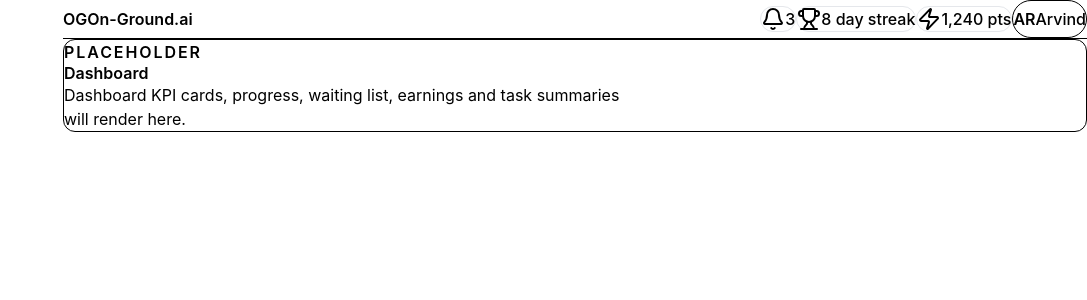
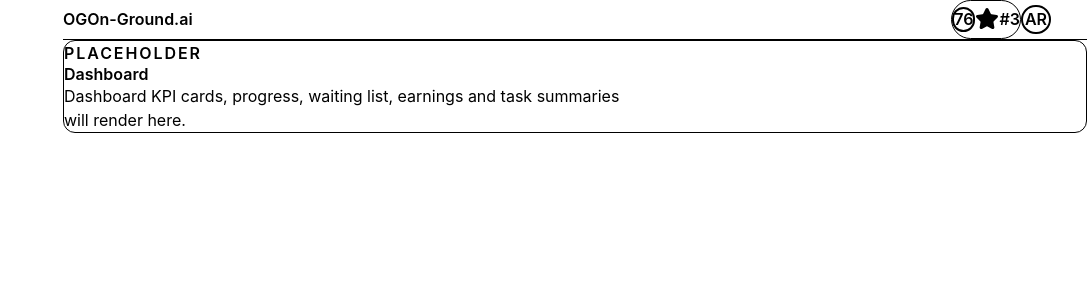
Before and after one commit to Sivaani-Janaswamy/oga-callcentre-app, a React (Vite) app: page /dashboard in a window 1280 px wide. Shown: the top 300 px of the page, without its empty margins (193-1280 px from the left). Built offline with nearby package versions, Linux system fonts and the light colour scheme.

Commit message:
style(shell): add menu button and score ring to top bar

```diff
--- a/src/components/shell/TopBar.tsx
+++ b/src/components/shell/TopBar.tsx
@@ -1,8 +1,14 @@
-import { Bell, Trophy, Zap } from 'lucide-react';
+import { Bell, Menu, Star } from 'lucide-react';
+import { getCurrentAgent, getDashboard } from '../../services/api';
 import { Avatar } from '../ui/Avatar';
-import { Badge } from '../ui/Badge';
+import { useAsync } from '../../hooks/useAsync';
+
+const EMPTY_DEPS: unknown[] = [];
 
 export function TopBar(): JSX.Element {
+  const { data: agentData } = useAsync(getCurrentAgent, EMPTY_DEPS);
+  const { data: dashboardData } = useAsync(getDashboard, EMPTY_DEPS);
+
   return (
     <header className="flex items-center justify-between border-b border-border bg-card px-6 py-4">
       <div className="flex items-center gap-3">
@@ -15,20 +21,31 @@ export function TopBar(): JSX.Element {
       </div>
 
       <div className="flex items-center gap-3">
-        <Badge tone="danger" className="gap-1">
-          <Bell className="h-3 w-3" />3
-        </Badge>
-        <Badge tone="success" className="gap-1">
-          <Trophy className="h-3 w-3" />8 day streak
-        </Badge>
-        <Badge tone="purple" className="gap-1">
-          <Zap className="h-3 w-3" />
-          1,240 pts
-        </Badge>
-        <div className="flex items-center gap-2 rounded-full border border-border bg-card-soft px-2 py-1.5">
-          <Avatar initials="AR" size="sm" />
-          <span className="text-12 font-medium text-text">Arvind</span>
+        <div className="relative flex h-9 w-9 items-center justify-center rounded-full bg-danger text-white">
+          <Bell className="h-4 w-4" />
+          <span className="absolute right-1 top-1 h-2 w-2 rounded-full bg-accent" />
+          <span className="sr-only">
+            {agentData?.unreadNotifications ?? 0} unread notifications
+          </span>
         </div>
+        <div className="flex items-center gap-2 rounded-full border border-accent bg-card-soft px-2 py-1.5">
+          <span className="flex h-6 w-6 items-center justify-center rounded-full border-2 border-brand text-10 font-semibold text-brand">
+            {dashboardData?.kpis.qaScore ?? '—'}
+          </span>
+          <span className="flex items-center gap-1 text-11 font-semibold text-accent">
+            <Star className="h-3 w-3 fill-current" />#{agentData?.rank ?? '—'}
+          </span>
+        </div>
+        <div className="rounded-full border-2 border-accent p-0.5">
+          <Avatar initials={agentData?.avatarInitials ?? '—'} size="sm" />
+        </div>
+        <button
+          type="button"
+          aria-label="Open menu"
+          className="flex h-9 w-9 items-center justify-center rounded-md bg-sidebar text-white transition-colors hover:bg-brand"
+        >
+          <Menu className="h-4 w-4" />
+        </button>
       </div>
     </header>
   );
--- a/src/data/seed.ts
+++ b/src/data/seed.ts
@@ -27,6 +27,7 @@ export const agent: Agent = {
   points: 1240,
   streakDays: 8,
   unreadNotifications: 3,
+  rank: 3,
 };
 
 export const leads: Lead[] = [
--- a/src/data/types.ts
+++ b/src/data/types.ts
@@ -12,6 +12,7 @@ export interface Agent {
   points: number;
   streakDays: number;
   unreadNotifications: number;
+  rank: number;
 }
 
 export type LeadStatus = 'open' | 'won' | 'lost' | 'expired';
```
